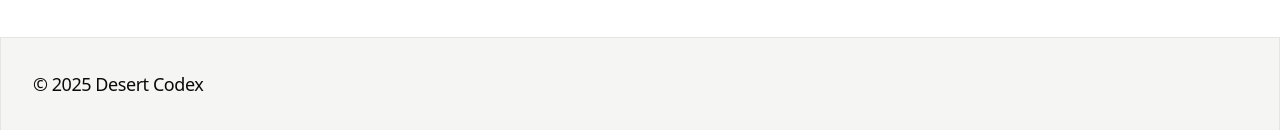
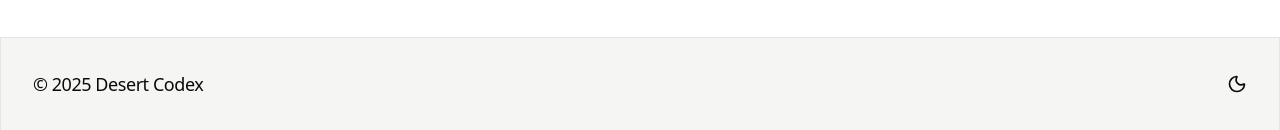
Before and after one commit to brijr/desert-codex, a Next.js app: page / in a window 1280 px wide. Shown: the part 2651-2781 px from the top of the page. Built offline with nearby package versions, Linux system fonts and the light colour scheme.

Commit message:
add next-themes package and implement ThemeProvider for dark mode support in layout

```diff
--- a/app/layout.tsx
+++ b/app/layout.tsx
@@ -2,6 +2,7 @@ import "./globals.css";
 
 import { Geist, Geist_Mono, Instrument_Serif } from "next/font/google";
 import { Analytics } from "@vercel/analytics/react";
+import { ThemeProvider } from "@/components/theme-provider";
 
 import type { Metadata } from "next";
 
@@ -64,11 +65,18 @@ export default function RootLayout({
   children: React.ReactNode;
 }>) {
   return (
-    <html lang="en">
+    <html lang="en" suppressHydrationWarning>
       <body
         className={`${geistSans.variable} ${geistMono.variable} ${instrumentSerif.variable} antialiased`}
       >
-        {children}
+        <ThemeProvider
+          attribute="class"
+          defaultTheme="system"
+          enableSystem
+          disableTransitionOnChange
+        >
+          {children}
+        </ThemeProvider>
         <Analytics />
       </body>
     </html>
--- a/app/page.tsx
+++ b/app/page.tsx
@@ -1,6 +1,7 @@
 import { Main, Section, Container } from "@/components/ds";
 
 import { clients } from "@/lib/clients";
+import { ModeToggle } from "@/components/mode-toggle";
 
 import AboutImage from "@/public/about.jpeg";
 import HeroImage from "@/public/hero.jpeg";
@@ -82,15 +83,19 @@ const Clients = () => {
     <Section>
       <Container className="px-6 sm:px-0">
         <h3 className="text-4xl font-serif uppercase mb-6">Trusted by</h3>
-        <div className="grid grid-cols-2 sm:grid-cols-3 lg:grid-cols-4 border bg-border gap-px hover:bg-border/50 transition-colors">
+        <div className="grid grid-cols-2 sm:grid-cols-3 lg:grid-cols-4 border bg-border gap-px">
           {clients.map((client) => (
             <Link
               key={client.name}
               href={client.url}
               target="_blank"
-              className="flex items-center justify-center p-8 bg-background grayscale"
+              className="flex items-center justify-center p-8 bg-background grayscale hover:brightness-110 transition-colors"
             >
-              <Image src={client.image} alt={client.name} className="h-6" />
+              <Image
+                src={client.image}
+                alt={client.name}
+                className="h-6 dark:invert"
+              />
             </Link>
           ))}
         </div>
@@ -164,7 +169,10 @@ const Footer = () => {
   return (
     <Section>
       <Container className="bg-muted p-8 border-x border-t">
-        <p>© 2025 Desert Codex</p>
+        <div className="flex items-center justify-between">
+          <p>© 2025 Desert Codex</p>
+          <ModeToggle />
+        </div>
       </Container>
     </Section>
   );
--- /dev/null
+++ b/components/mode-toggle.tsx
@@ -0,0 +1,32 @@
+"use client";
+
+import * as React from "react";
+import { Moon, Sun } from "lucide-react";
+import { useTheme } from "next-themes";
+
+export function ModeToggle() {
+  const { theme, setTheme } = useTheme();
+  const [mounted, setMounted] = React.useState(false);
+
+  React.useEffect(() => {
+    setMounted(true);
+  }, []);
+
+  if (!mounted) {
+    return null;
+  }
+
+  return (
+    <button
+      onClick={() => setTheme(theme === "dark" ? "light" : "dark")}
+      className="inline-flex items-center justify-center"
+      aria-label="Toggle theme"
+    >
+      {theme === "dark" ? (
+        <Sun className="h-5 w-5" />
+      ) : (
+        <Moon className="h-5 w-5" />
+      )}
+    </button>
+  );
+}
--- /dev/null
+++ b/components/theme-provider.tsx
@@ -0,0 +1,11 @@
+"use client";
+
+import * as React from "react";
+import { ThemeProvider as NextThemesProvider } from "next-themes";
+
+export function ThemeProvider({
+  children,
+  ...props
+}: React.ComponentProps<typeof NextThemesProvider>) {
+  return <NextThemesProvider {...props}>{children}</NextThemesProvider>;
+}
--- a/package.json
+++ b/package.json
@@ -14,6 +14,7 @@
     "clsx": "^2.1.1",
     "lucide-react": "^0.560.0",
     "next": "16.0.8",
+    "next-themes": "^0.4.6",
     "react": "19.2.1",
     "react-dom": "19.2.1",
     "tailwind-merge": "^3.4.0"
```
Also changed, not shown: 1 other file (tests, documents, lock files or other folders).
